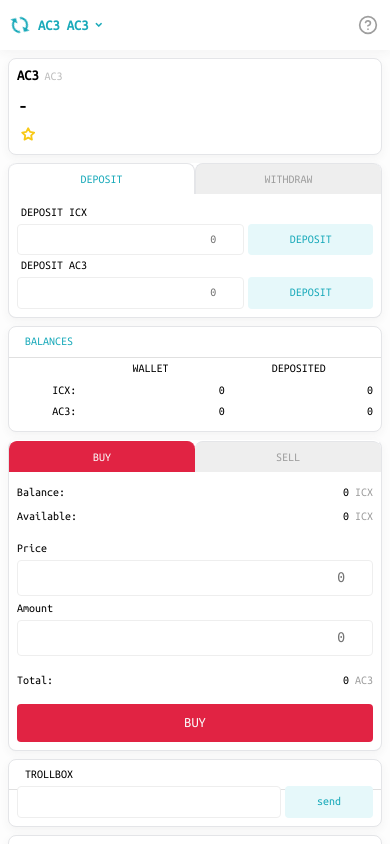
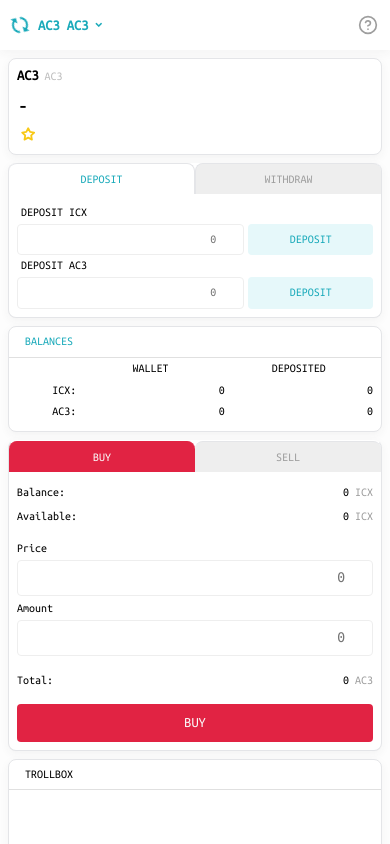
Before and after one commit to icondelta/icondelta-front, a React (Create React App) app: page /#/AC3 in a window 390 px wide. Shown: the top 844 px of the page. Built offline with nearby package versions, Linux system fonts and the light colour scheme.

Commit message:
:lipstick: Update css style for mobile view

```diff
--- a/src/components/trollbox/TrollBox.js
+++ b/src/components/trollbox/TrollBox.js
@@ -20,9 +20,13 @@ const trollboxWrapper = css`
     padding: 8px 16px;
     border-bottom: 1px solid #e0e0e0;
   }
-  .card__body {
-    flex: 1;
-    padding-top: 0;
+  .inner_scroll {
+    padding-bottom: 8px;
+    ${media.down('sm')} {
+      padding-bottom: 4px;
+      min-height: 120px;
+      max-height: 120px;
+    }
   }
 `;
 
--- a/src/index.scss
+++ b/src/index.scss
@@ -40,7 +40,6 @@ button:focus {
 }
 
 .card {
-  overflow: hidden;
   background-color: #fff;
   border: 1px solid #e4e5e8;
   border-radius: 8px;
--- a/src/pages/Trade.js
+++ b/src/pages/Trade.js
@@ -34,6 +34,9 @@ const wrapper = css`
 
     ${media.down('sm')} {
       margin-top: 8px;
+      &:not(:last-of-type) {
+        max-height: 400px;
+      }
     }
 
     &:last-of-type {
```
